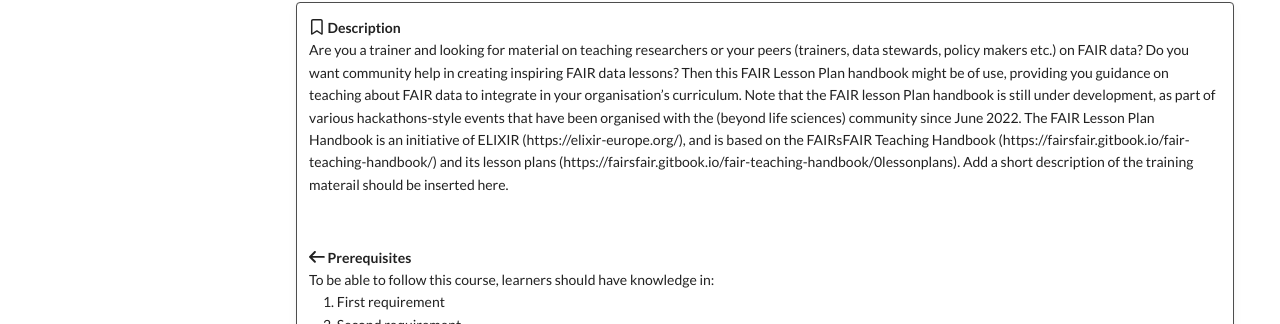
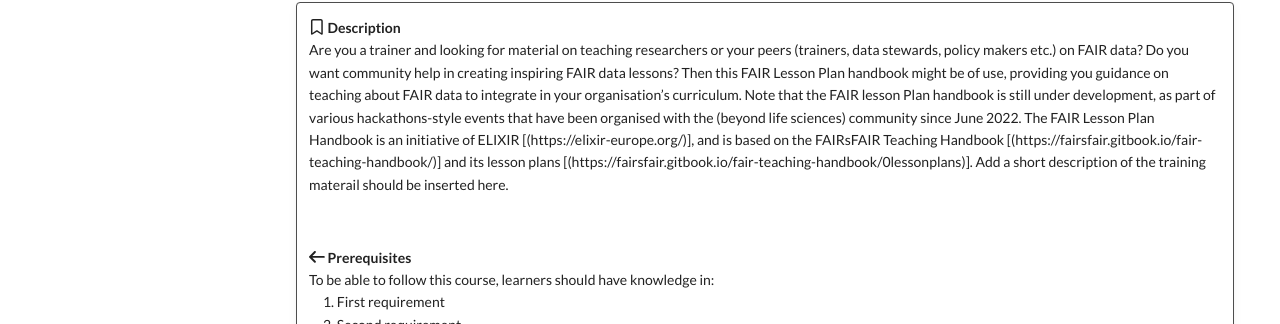
Before and after one commit to elixir-europe-training/ELIXIR-TrP-FAIR-Converge, an MkDocs documentation site: the page built from docs/index.md, in a window 1280 px wide and 900 px high. Shown: the part 475-799 px from the top of the window. Built offline with MkDocs 1.6.1 and Material for MkDocs 9.7.7, drawn with Linux system fonts in a browser that asks for light colours; comment, search, counter and statistics services are not loaded.

```diff
--- a/docs/index.md
+++ b/docs/index.md
@@ -10,7 +10,7 @@ Greek Mythology icons made by [max.icons](https://www.flaticon.com/authors/maxic
 
 !!! overview ""
     :fontawesome-regular-bookmark: **Description**
-    Are you a trainer and looking for material on teaching researchers or your peers (trainers, data stewards, policy makers etc.) on FAIR data? Do you want community help in creating inspiring FAIR data lessons? Then this FAIR Lesson Plan handbook might be of use, providing you guidance on teaching about FAIR data to integrate in your organisation's curriculum. Note that the FAIR lesson Plan handbook is still under development, as part of various hackathons-style events that have been organised with the (beyond life sciences) community since June 2022. The FAIR Lesson Plan Handbook is an initiative of ELIXIR (https://elixir-europe.org/), and is based on the FAIRsFAIR Teaching Handbook (https://fairsfair.gitbook.io/fair-teaching-handbook/) and its lesson plans (https://fairsfair.gitbook.io/fair-teaching-handbook/0lessonplans). Add a short description of the training materail should be inserted here.
+    Are you a trainer and looking for material on teaching researchers or your peers (trainers, data stewards, policy makers etc.) on FAIR data? Do you want community help in creating inspiring FAIR data lessons? Then this FAIR Lesson Plan handbook might be of use, providing you guidance on teaching about FAIR data to integrate in your organisation's curriculum. Note that the FAIR lesson Plan handbook is still under development, as part of various hackathons-style events that have been organised with the (beyond life sciences) community since June 2022. The FAIR Lesson Plan Handbook is an initiative of ELIXIR [(https://elixir-europe.org/)], and is based on the FAIRsFAIR Teaching Handbook [(https://fairsfair.gitbook.io/fair-teaching-handbook/)] and its lesson plans [(https://fairsfair.gitbook.io/fair-teaching-handbook/0lessonplans)]. Add a short description of the training materail should be inserted here.
 
 
     </br>
```
